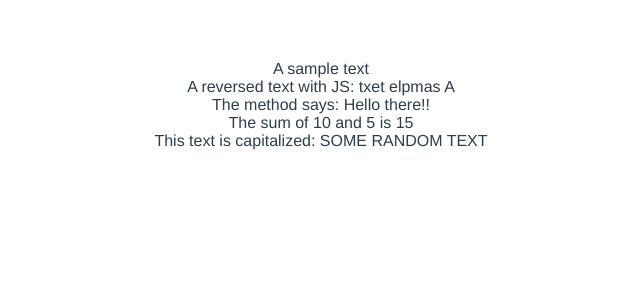
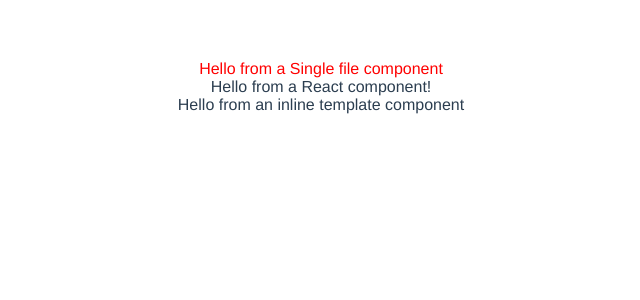
Before and after one commit to Accedia/vuejs-workshop, a Vue app: page / in a window 1280 px wide. Shown: the top 300 px of the page, without its empty margins (319-959 px from the left). Built offline with nearby package versions, Linux system fonts and the light colour scheme.

Commit message:
Updated demo

```diff
--- a/src/App.vue
+++ b/src/App.vue
@@ -1,15 +1,15 @@
 <template>
   <div id="app">
-    <!-- <single-file-component></single-file-component>
+    <single-file-component></single-file-component>
     <react-component></react-component>
     <inline-template-component inline-template>
       <div class="container">
         {{ message }}
       </div>
     </inline-template-component>
-    <multi-component></multi-component> -->
+    <multi-component></multi-component>
 
-    <interpolation-component></interpolation-component>
+    <!-- <interpolation-component></interpolation-component> -->
     <!-- <conditional-rendering-component></conditional-rendering-component> -->
     <!-- <loops-component></loops-component> -->
     <!-- <styling-component></styling-component> -->
--- a/src/components/React.tsx
+++ b/src/components/React.tsx
@@ -1,7 +1,7 @@
 import { Component, Vue } from 'vue-property-decorator';
 
 @Component
-export default class TemplateLiteralComponent extends Vue {
+export default class ReactComponent extends Vue {
   private message: string = 'Hello from a React component!';
 
   public render() {
--- a/src/components/templates-demo/ConditionalRendering.vue
+++ b/src/components/templates-demo/ConditionalRendering.vue
@@ -7,7 +7,7 @@
     odd
   </span>
   <span v-else>
-    zero
+    negative
   </span>
 
   <div v-if="showElement">This one is hidden</div>
```
